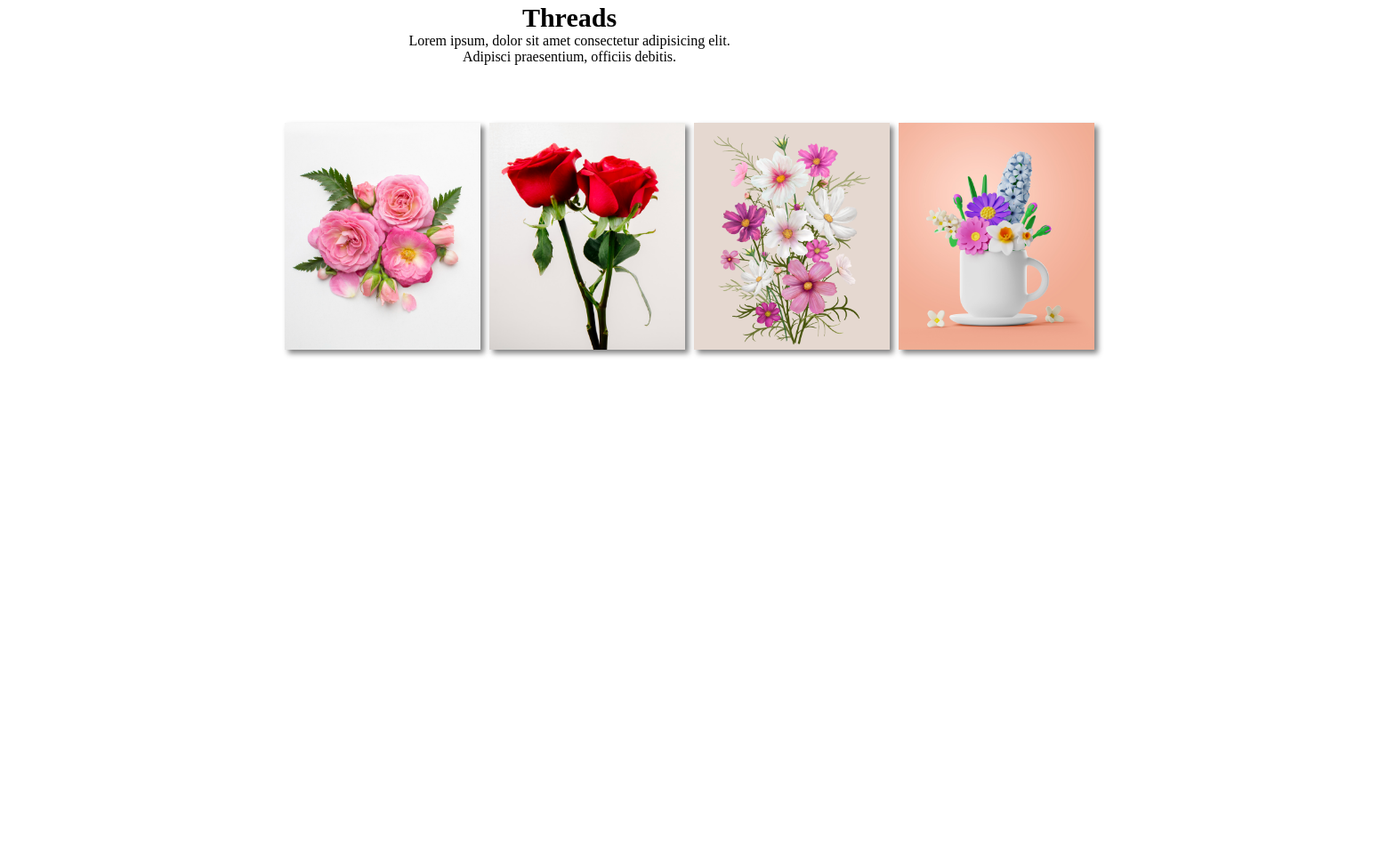
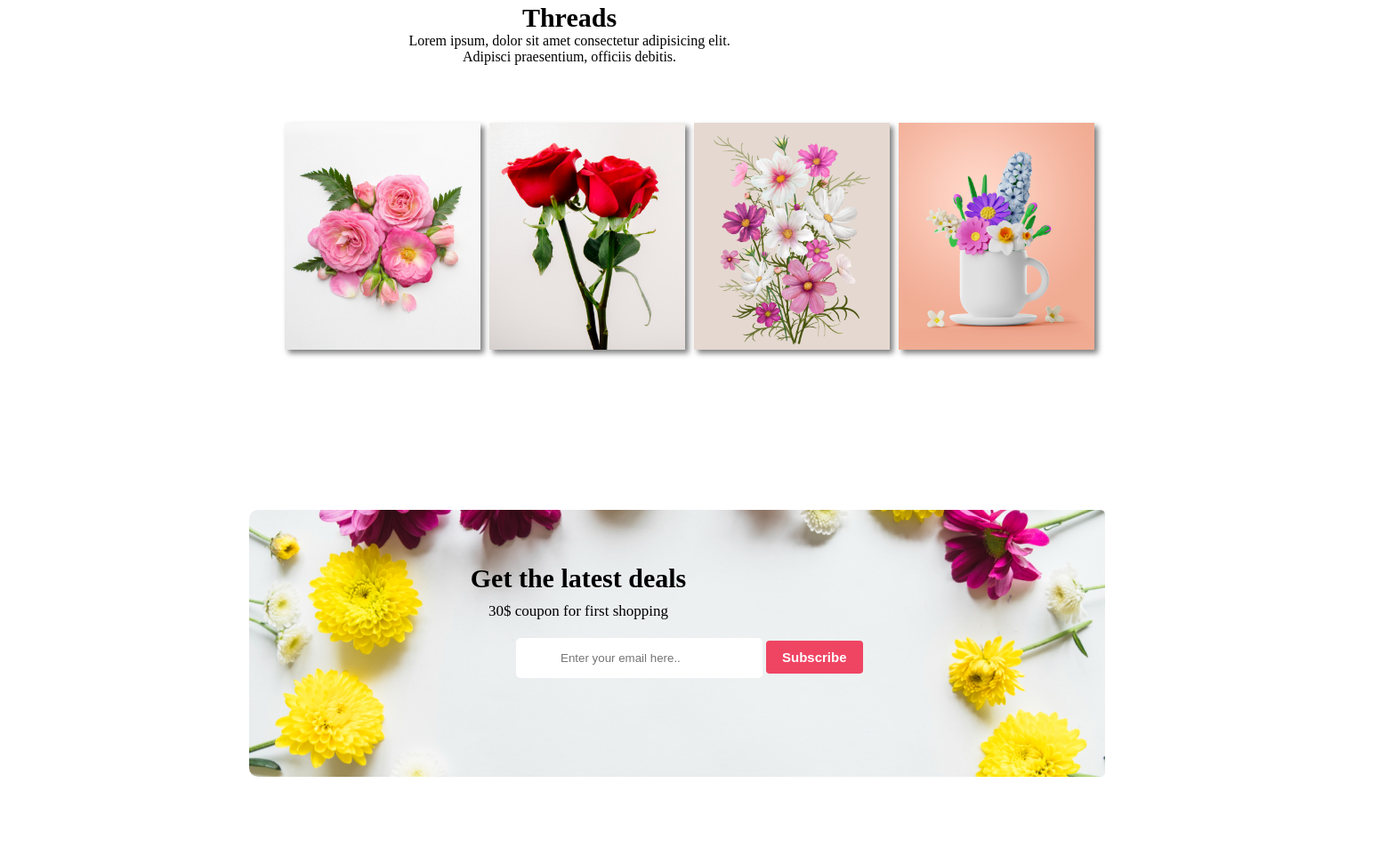
Before and after one commit to mazharul-islam356/online-flower-shop, a plain HTML site: page index.html in a window 1280 px wide. Shown: the part 1628-2581 px from the top of the page at 89% size, 1560 px wide, since content can reach past the window. Before the commit the page ends 2081 px from the top, so only its background shows below. Drawn offline with Linux system fonts and the light colour scheme.

Commit message:
add section5

```diff
--- a/index.html
+++ b/index.html
@@ -80,6 +80,24 @@
             </div>
 
         </section>
+
+        <section class="section05">
+                <div class="sct5">
+
+                    <div class="sct5-img">
+                        <div class="sct5-txt">
+                            <h1>Get the latest deals</h1>
+                    <p>30$ coupon for first shopping</p>
+                        </div>
+                        <div class="input-btn">
+                            <label class="sct5-lvl" for="mail">
+                            <input class="input-mail" id="mail" type="email" placeholder="Enter your email here..">
+                        </label>
+                        <button class="primary-btn">Subscribe</button>
+                        </div>
+
+                </div>
+        </section>
     </main>
     <footer>
 
--- a/style.css
+++ b/style.css
@@ -51,9 +51,6 @@
     transition: 1s;
 
 }
-
-
-
 /* header part section 01 End */
 
 /* header part section 02 Start */
@@ -207,3 +204,50 @@
 
 
 /* section 04 End */
+/* section 05 Start */
+.section05{
+    height: 500px;
+    width: 100%;
+}
+.sct5 .sct5-img{
+    background-image: url('./section05-flower01.png');
+    height: 300px;
+    width: 100%;
+    display: inline-block;
+    background-repeat: no-repeat;
+    background-size: contain;
+    margin-left: 280px;
+    margin-top: 120px;
+    border-radius: 10px;
+
+}
+.sct5-txt h1{
+    display: block;
+    font-size: 30px;
+    text-align: center;
+}
+.sct5-txt p{
+    display: block;
+    font-size: 17px;
+    text-align: center;
+    margin-top: 10px;
+}
+.sct5-txt{
+    padding-top: 60px;
+    padding-right: 540px;
+}
+.input-mail{
+    padding: 15px 50px;
+    margin-left: 300px;
+    border: none;
+    border-radius: 5px;
+}
+.input-btn{
+    padding-top: 20px;
+}
+/* section 05 End */
+/* Footer part Start */
+
+
+
+/* Footer part Start */
```
Also changed, not shown: Flower Asset/section05-flower01.png (added), section05-flower01.png (renamed from Flower Asset/section06-flower01.png).
